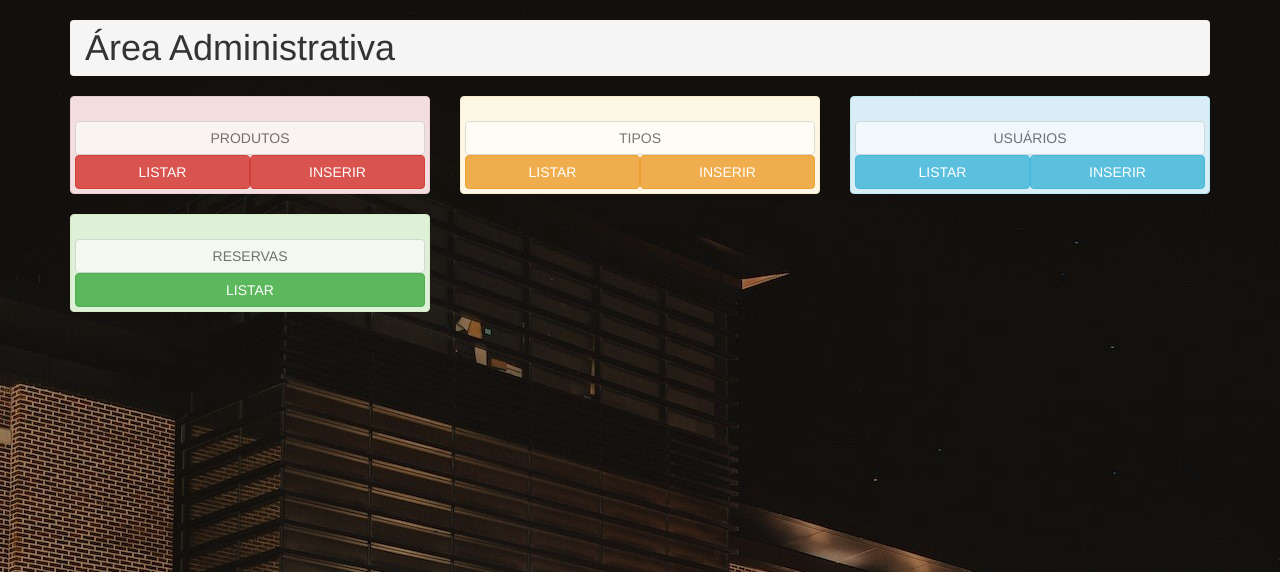
After one commit to maugois/Churrascaria, a PHP site: page /tiphpnt/client/cliente_options.php in a window 1280 px wide. The commit adds this page. Shown: the top 572 px of the page. Run offline with PHP 8.4, Linux system fonts and the light colour scheme.

Commit message:
Mudança nos nomes dos arquivos do cliente

```diff
--- /dev/null
+++ b/client/cliente_options.php
@@ -0,0 +1,160 @@
+<!DOCTYPE html>
+<html lang="pt-br">
+<head>
+    <title>Área Administrativa</title>
+    <meta charset="UTF-8">
+    <!-- Link arquivos Bootstrap CSS -->
+    <meta http-equiv="X-UA-Compatible" content="IE=edge">
+    <meta name="viewport" content="width=device-width, initial-scale=1.0">
+    <link rel="stylesheet" href="../css/bootstrap.min.css">
+    <!-- Link para CSS específico -->
+    <link rel="stylesheet" href="../css/estilo.css" type="text/css">
+</head>
+<body class="fundofixo">
+<main class="container">
+    <h1 class="breadcrumb">Área Administrativa</h1>
+    <div class="row"><!-- manter os elementos na linha -->
+
+        <!-- ADM PRODUTOS -->
+        <div class="col-sm-6 col-md-4">
+            <div class="thumbnail alert-danger">
+                <br>
+                <div class="alert-danger">
+
+                    <div class="btn-group btn-group-justified" role="group">
+                        <div class="btn-group">
+                            <button class="btn btn-default disabled" role="alert" style="cursor: default;">
+                                PRODUTOS
+                            </button>
+                        </div><!-- fecha btn-group -->
+                    </div><!-- fecha btn-group-justified -->
+
+                    <div class="btn-group btn-group-justified" role="group">
+                        <div class="btn-group">
+                            <a href="produtos_lista.php">
+                                <button class="btn btn-danger">
+                                    LISTAR
+                                </button>
+                            </a>
+                        </div><!-- fecha btn-group -->
+                        <div class="btn-group">
+                            <a href="produtos_insere.php">
+                                <button class="btn btn-danger">
+                                    INSERIR
+                                </button>
+                            </a>
+                        </div><!-- fecha btn-group -->
+                    </div><!-- fecha btn-group-justified -->
+
+                </div><!-- fecha alert-danger -->
+            </div><!-- fecha thumbnail -->
+        </div><!-- fecha col -->
+        <!-- fecha ADM PRODUTOS -->
+
+        <!-- ADM TIPOS -->
+        <div class="col-sm-6 col-md-4">
+            <div class="thumbnail alert-warning">
+                <br>
+                <div class="alert-warning">
+                    <div class="btn-group btn-group-justified" role="group">
+                        <div class="btn-group">
+                            <button class="btn btn-default disabled" role="alert" style="cursor: default;">
+                                TIPOS
+                            </button>
+                        </div><!-- fecha btn-group -->
+                    </div><!-- fecha btn-group-justified -->
+
+                    <div class="btn-group btn-group-justified" role="group">
+                        <div class="btn-group">
+                            <a href="tipo_listar.php">
+                                <button class="btn btn-warning">
+                                    LISTAR
+                                </button>
+                            </a>
+                        </div><!-- fecha btn-group -->
+                        <div class="btn-group">
+                            <a href="tipo_insere.php">
+                                <button class="btn btn-warning">
+                                    INSERIR
+                                </button>
+                            </a>
+                        </div><!-- fecha btn-group -->
+                    </div><!-- fecha btn-group-justified -->
+
+                </div><!-- fecha alert-warning -->
+            </div><!-- fecha thumbnail -->
+        </div><!-- fecha col -->
+        <!-- fecha ADM TIPOS -->
+
+        <!-- ADM USUÁRIOS -->
+        <div class="col-sm-6 col-md-4">
+            <div class="thumbnail alert-info">
+                <br>
+                <div class="alert-info">
+                    <div class="btn-group btn-group-justified" role="group">
+                        <div class="btn-group">
+                            <button class="btn btn-default disabled" role="alert" style="cursor: default;">
+                                USUÁRIOS
+                            </button>
+                        </div><!-- fecha btn-group -->
+                    </div><!-- fecha btn-group-justified -->
+
+                    <div class="btn-group btn-group-justified" role="group">
+                        <div class="btn-group">
+                            <a href="usuario_listar.php">
+                                <button class="btn btn-info">
+                                    LISTAR
+                                </button>
+                            </a>
+                        </div><!-- fecha btn-group -->
+                        <div class="btn-group">
+                            <a href="usuario_insere.php">
+                                <button class="btn btn-info">
+                                    INSERIR
+                                </button>
+                            </a>
+                        </div><!-- fecha btn-group -->
+                    </div><!-- fecha btn-group-justified -->
+
+                </div><!-- fecha alert-warning -->
+            </div><!-- fecha thumbnail -->
+        </div><!-- fecha col -->
+        <!-- fecha ADM USUÁRIOS -->
+
+        <!-- ADM RESERVAS -->
+        <div class="col-sm-6 col-md-4">
+            <div class="thumbnail alert-success">
+                <br>
+                <div class="alert-success">
+
+                    <div class="btn-group btn-group-justified" role="group">
+                        <div class="btn-group">
+                            <button class="btn btn-default disabled" role="alert" style="cursor: default;">
+                                RESERVAS
+                            </button>
+                        </div><!-- fecha btn-group -->
+                    </div><!-- fecha btn-group-justified -->
+
+                    <div class="btn-group btn-group-justified" role="group">
+                        <div class="btn-group">
+                            <a href="reserva_listar.php">
+                                <button class="btn btn-success">
+                                    LISTAR
+                                </button>
+                            </a>
+                        </div><!-- fecha btn-group -->
+                    </div><!-- fecha btn-group-justified -->
+
+                </div><!-- fecha alert-danger -->
+            </div><!-- fecha thumbnail -->
+        </div><!-- fecha col -->
+        <!-- fecha ADM RESERVAS -->
+
+
+    </div><!-- fecha row -->
+</main>
+<!-- Link arquivos Bootstrap js -->
+<script src="https://ajax.googleapis.com/ajax/libs/jquery/1.12.4/jquery.min.js"></script>
+<script src="../js/bootstrap.min.js"></script>
+</body>
+</html>
--- a/client/index.php
+++ b/client/index.php
@@ -11,6 +11,6 @@ include '../admin/acesso_com.php';
 </head>
 <body>
   <?php include 'menu_cliente.php';?>
-  <?php include 'cliente_lista.php';?>
+  <?php include 'cliente_options.php';?>
 </body>
 </html>
```
Also changed, not shown: client/cliente_menu.php (added, +60 -0 lines), client/cliente_reserva.php (renamed from client/cliente_lista.php), client/consulta_reserva.php (deleted), status_reserva.php (added).
